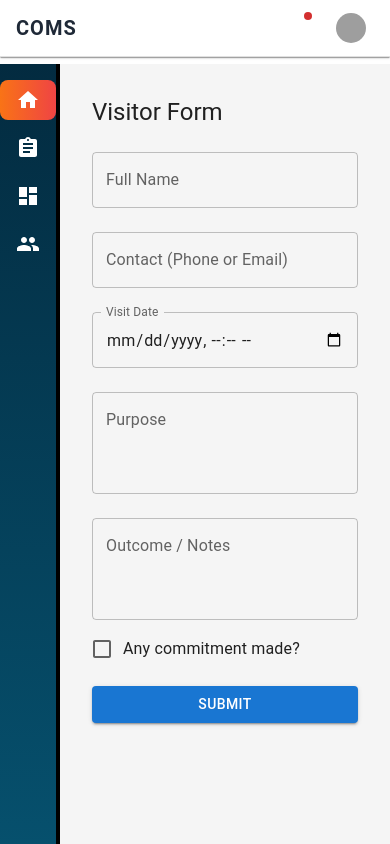
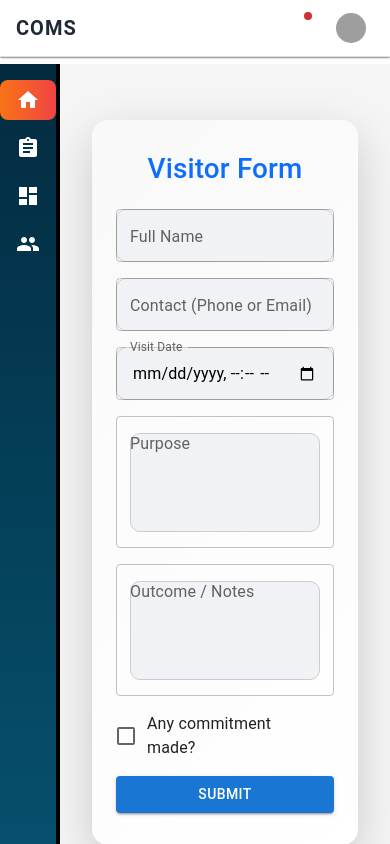
Before and after one commit to YanikDev/coms, a React (Create React App) app in the folder client/: page /visitor in a window 390 px wide. Built offline with nearby package versions, Linux system fonts and the light colour scheme; grey boxes are pictures that could not be loaded; some icons are missing.

Commit message:
Improve VisitorForm styling: responsive layout, cleaner inputs, better focus UX

```diff
--- a/client/package.json
+++ b/client/package.json
@@ -15,6 +15,7 @@
     "@testing-library/user-event": "^13.5.0",
     "@types/jest": "^27.5.2",
     "@types/node": "^16.18.126",
+    "bootstrap": "^5.3.7",
     "react": "^19.1.0",
     "react-dom": "^19.1.0",
     "react-icons": "^5.5.0",
--- a/client/src/index.tsx
+++ b/client/src/index.tsx
@@ -3,7 +3,7 @@ import ReactDOM from 'react-dom/client';
 import App from './App';
 import { Provider } from 'react-redux';
 import { store } from './store/store';
-
+import 'bootstrap/dist/css/bootstrap.min.css';
 
 const root = ReactDOM.createRoot(
   document.getElementById('root') as HTMLElement
--- a/client/src/pages/visitor/VisitorDetails.tsx
+++ b/client/src/pages/visitor/VisitorDetails.tsx
@@ -1,13 +1,6 @@
 import React, { useState } from "react";
 import { useParams } from "react-router-dom";
-import {
-  Box,
-  Typography,
-  Button,
-  List,
-  ListItem,
-  Divider,
-} from "@mui/material";
+import {Box, Typography, Button, List, ListItem, Divider,} from "@mui/material";
 import { useSelector, useDispatch } from "react-redux";
 import { RootState } from "../../store/store";
 import { addFollowUpToVisitor } from "../../features/forms/formsSlice";
@@ -15,7 +8,7 @@ import FollowUpDialog from "../../components/FollowUpDialog";
 
 
 const VisitorDetails = () => {
-  const { id } = useParams(); // assuming /visitor/:id where id = index
+  const { id } = useParams();
   const visitorIndex = Number(id);
   const visitor = useSelector(
     (state: RootState) => state.forms.data[visitorIndex]
--- /dev/null
+++ b/client/src/pages/visitor/VisitorForm.css
@@ -0,0 +1,132 @@
+.visitor-form {
+  max-width: 550px;
+  margin: 60px auto;
+  padding: 3rem 2.5rem;
+  border-radius: 20px;
+  background: linear-gradient(135deg, #f9f9f9, #ffffff);
+  box-shadow: 0 12px 36px rgba(0, 0, 0, 0.1);
+  animation: slideFadeIn 0.6s ease forwards;
+  transform: translateY(20px);
+  opacity: 0;
+}
+
+.form-title {
+  text-align: center;
+  font-size: 2.4rem;
+  font-weight: 700;
+  color: #0d6efd;
+  margin-bottom: 2rem;
+  letter-spacing: 0.5px;
+  animation: fadeIn 0.5s ease 0.2s forwards;
+  opacity: 0;
+}
+
+
+.mui-input {
+  background-color: #f0f2f5;
+  border-radius: 10px;
+}
+
+.mui-input input {
+  color: #000 !important;
+}
+
+
+.mui-input:focus-within {
+  background-color: #fff;
+  box-shadow: 0 0 0 2px rgba(13, 110, 253, 0.2);
+  border: 1px solid #0d6efd;
+}
+
+
+.custom-input input,
+.custom-input textarea {
+  background-color: #f0f2f5;
+  border: 1px solid #ccc;
+  border-radius: 10px;
+  padding: 14px 16px;
+  font-size: 1rem;
+  transition: all 0.3s ease-in-out;
+  color: #000;
+}
+
+.custom-input input:focus,
+.custom-input textarea:focus {
+  background-color: #fff;
+  border-color: #0d6efd;
+  outline: none;
+}
+
+.submit-btn {
+  padding: 14px 0;
+  font-size: 1.1rem;
+  font-weight: 600;
+  border-radius: 10px;
+  background: #0d6efd;
+  border: none;
+  color: #fff;
+  transition: all 0.3s ease;
+  box-shadow: 0 6px 20px rgba(13, 110, 253, 0.2);
+  margin-top: 10px;
+}
+
+.submit-btn:hover {
+  background: #0b5ed7;
+  transform: scale(1.02);
+}
+
+.form-check-label {
+  font-size: 1rem;
+  color: #444;
+}
+
+
+@keyframes slideFadeIn {
+  from {
+    transform: translateY(40px);
+    opacity: 0;
+  }
+  to {
+    transform: translateY(0px);
+    opacity: 1;
+  }
+}
+
+@keyframes fadeIn {
+  from {
+    opacity: 0;
+    transform: translateY(-10px);
+  }
+  to {
+    opacity: 1;
+    transform: translateY(0px);
+  }
+}
+
+
+@media (max-width: 768px) {
+  .visitor-form {
+    padding: 2rem 1.5rem;
+    margin: 40px 16px;
+    border-radius: 16px;
+  }
+
+  .form-title {
+    font-size: 1.8rem;
+  }
+
+  .submit-btn {
+    font-size: 1rem;
+  }
+}
+
+@media (max-width: 480px) {
+  .form-title {
+    font-size: 1.6rem;
+  }
+
+  .submit-btn {
+    font-size: 0.95rem;
+    padding: 12px 0;
+  }
+}
--- a/client/src/pages/visitor/VisitorForm.tsx
+++ b/client/src/pages/visitor/VisitorForm.tsx
@@ -1,13 +1,15 @@
 import React from "react";
 import { useForm } from "react-hook-form";
 import { zodResolver } from "@hookform/resolvers/zod";
-import { TextField, Checkbox, Button, FormControlLabel, Box, Typography } from "@mui/material";
+import { TextField, Checkbox, Button, FormControlLabel,Box, Typography,
+} from "@mui/material";
 import { toast, ToastContainer } from "react-toastify";
-
 import { useDispatch } from "react-redux";
 import { VisitorFormData, visitorSchema } from "../../schema/visitorSchema";
 import { addVisitor } from "../../features/forms/formsSlice";
 import { useNavigate } from "react-router-dom";
+import "bootstrap/dist/css/bootstrap.min.css";
+import "./VisitorForm.css";
 
 const VisitorForm = () => {
   const dispatch = useDispatch();
@@ -23,7 +25,9 @@ const VisitorForm = () => {
       has_commitment: false,
     },
   });
+
   const navigate = useNavigate();
+
   const onSubmit = (data: VisitorFormData) => {
     try {
       dispatch(addVisitor(data));
@@ -36,66 +40,85 @@ const VisitorForm = () => {
   };
 
   return (
-    <Box component="form" onSubmit={handleSubmit(onSubmit)} sx={{ maxWidth: 600, margin: "auto", p: 2 }}>
-      <Typography variant="h5" gutterBottom>
-        Visitor Form
-      </Typography>
+    <Box
+      component="form"
+      onSubmit={handleSubmit(onSubmit)}
+      className="visitor-form shadow-lg bg-white rounded-4 animate-fadeIn"
+    >
+      <Typography className="form-title mb-4 "><h1>Visitor Form</h1></Typography>
 
+      <div className="mb-3">
         <TextField
           label="Full Name"
           fullWidth
-        margin="normal"
           {...register("name")}
           error={!!errors.name}
           helperText={errors.name?.message}
+          className="custom-input"
         />
+      </div>
 
+      <div className="mb-3">
         <TextField
           label="Contact (Phone or Email)"
           fullWidth
-        margin="normal"
           {...register("contact")}
           error={!!errors.contact}
           helperText={errors.contact?.message}
+          className="custom-input"
         />
+      </div>
 
+      <div className="mb-3">
         <TextField
           label="Visit Date"
           type="datetime-local"
           fullWidth
-        margin="normal"
           InputLabelProps={{ shrink: true }}
           {...register("visit_date", { valueAsDate: true })}
           error={!!errors.visit_date}
           helperText={errors.visit_date?.message}
+          className="custom-input"
         />
+      </div>
 
+      <div className="mb-3">
         <TextField
           label="Purpose"
           multiline
           rows={3}
           fullWidth
-        margin="normal"
           {...register("purpose")}
           error={!!errors.purpose}
           helperText={errors.purpose?.message}
+          className="custom-input"
         />
+      </div>
 
+      <div className="mb-3">
         <TextField
           label="Outcome / Notes"
           multiline
           rows={3}
           fullWidth
-        margin="normal"
           {...register("outcome")}
+          className="custom-input"
         />
+      </div>
 
+      <div className="mb-3">
         <FormControlLabel
           control={<Checkbox {...register("has_commitment")} />}
           label="Any commitment made?"
         />
+      </div>
 
-      <Button type="submit" variant="contained" color="primary" fullWidth sx={{ mt: 2 }}>
+      <Button
+        type="submit"
+        variant="contained"
+        className="submit-btn w-100"
+        color="primary"
+      >
         Submit
       </Button>
 
```
Also changed, not shown: 1 other file (tests, documents, lock files or other folders). Lines whose indentation alone changed are shown as unchanged.
